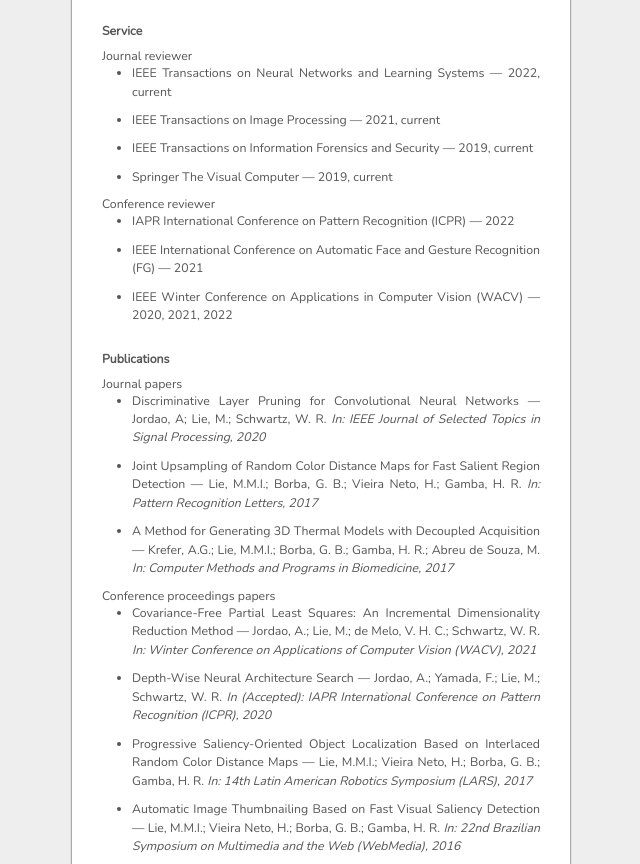
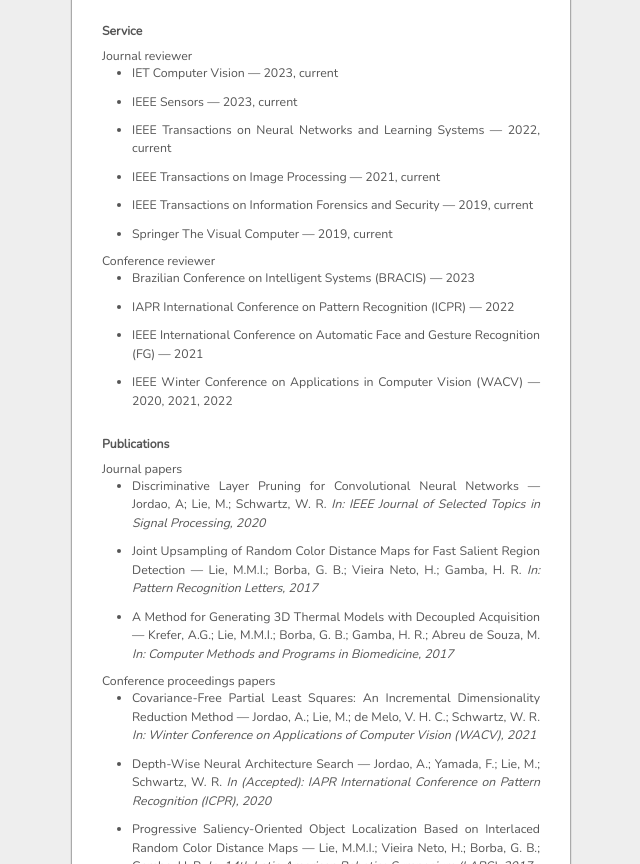
Before and after one commit to minian/minian.github.io, a plain HTML site: page cv.html in a window 1280 px wide. Shown: the part 1597-2461 px from the top of the page, without its empty margins (319-959 px from the left). Drawn offline with nearby package versions, Linux system fonts and the light colour scheme.

Commit message:
periodic update

```diff
--- a/cv.html
+++ b/cv.html
@@ -149,6 +149,12 @@
 		<p>Journal reviewer</p>
     <ul>
     	<li>
+		<p>IET Computer Vision &mdash; 2023, current</p>
+	</li>
+    	<li>
+		<p>IEEE Sensors &mdash; 2023, current</p>
+	</li>
+    	<li>
 		<p>IEEE Transactions on Neural Networks and Learning Systems &mdash; 2022, current</p>
 	</li>
     	<li>
@@ -164,6 +170,10 @@
     </ul>
 		<p>Conference reviewer</p>
     <ul>
+
+    	<li>
+	        <p>Brazilian Conference on Intelligent Systems (BRACIS) &mdash; 2023</p>
+	</li>
     	<li>
 	        <p>IAPR International Conference on Pattern Recognition (ICPR) &mdash; 2022</p>
 	</li>
```
Also changed, not shown: 1 other file.
